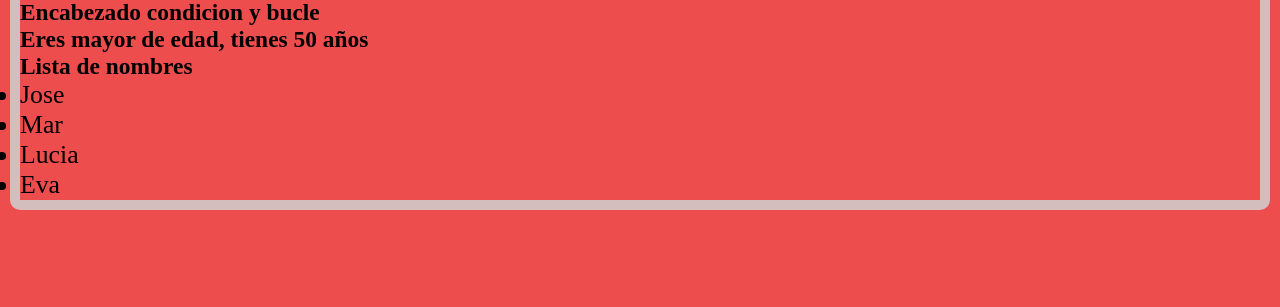
After one commit to josecodetech/flask, a Flask app: page /condicionybucle in a window 1280 px wide. The commit adds this page. Shown: the part 493-800 px from the top of the page. Run offline with Flask 2, Linux system fonts and the light colour scheme.

Commit message:
condicionalBucles

```diff
--- a/miProyectoFlask/main.py
+++ b/miProyectoFlask/main.py
@@ -29,7 +29,17 @@ def acercade():
     return render_template('acercade.html', datos=diccionario)
 
 
+@app.route('/condicionybucle')
+def condicionybucle():
+
+    datos = {
+        'edad': 50,
+        'nombres': ['Jose', 'Mar', 'Lucia', 'Eva']
+    }
+    return render_template('condicionybucle.html', datos=datos)
+
 # Con parametros
+
 
 @app.route('/saludame')
 @app.route('/saludame/<string:nombre>')
--- a/miProyectoFlask/static/css/estilos.css
+++ b/miProyectoFlask/static/css/estilos.css
@@ -16,3 +16,9 @@ header h1{
     border-radius: 20px;
     background-color: #4dee58;
 }
+#contenido{
+    margin: 10px;
+    padding: 10px;
+    border-radius: 10px;
+    background-color: #d4bdbd;
+}
--- a/miProyectoFlask/templates/base.html
+++ b/miProyectoFlask/templates/base.html
@@ -19,7 +19,7 @@
             </ul>
         </nav>
     </header>
-    <section id="contenido"></section>
+    <section id="contenido">
         {% block contenido %}
 
             <h1>Plantilla base para Flask</h1>
--- /dev/null
+++ b/miProyectoFlask/templates/condicionybucle.html
@@ -0,0 +1,21 @@
+{% extends './base.html' %}
+{% block titulo %}
+
+{% endblock %}
+{% block contenido %}
+
+    <h1>Encabezado condicion y bucle</h1>
+    {% if datos.edad >= 18 %}
+    <h2>Eres mayor de edad, tienes {{datos.edad}} años</h2>
+    {% elif datos.edad <= 0 %}
+    <h2>Esa edad no es valida</h2>
+    {% else %}
+    <h2>No puedes entrar</h2>
+    {% endif %}
+    <h2>Lista de nombres</h2>
+    <ul>
+        {% for nombre in datos.nombres %}
+        <li>{{nombre}}</li>
+        {% endfor %}
+    </ul>
+{% endblock %}
```
